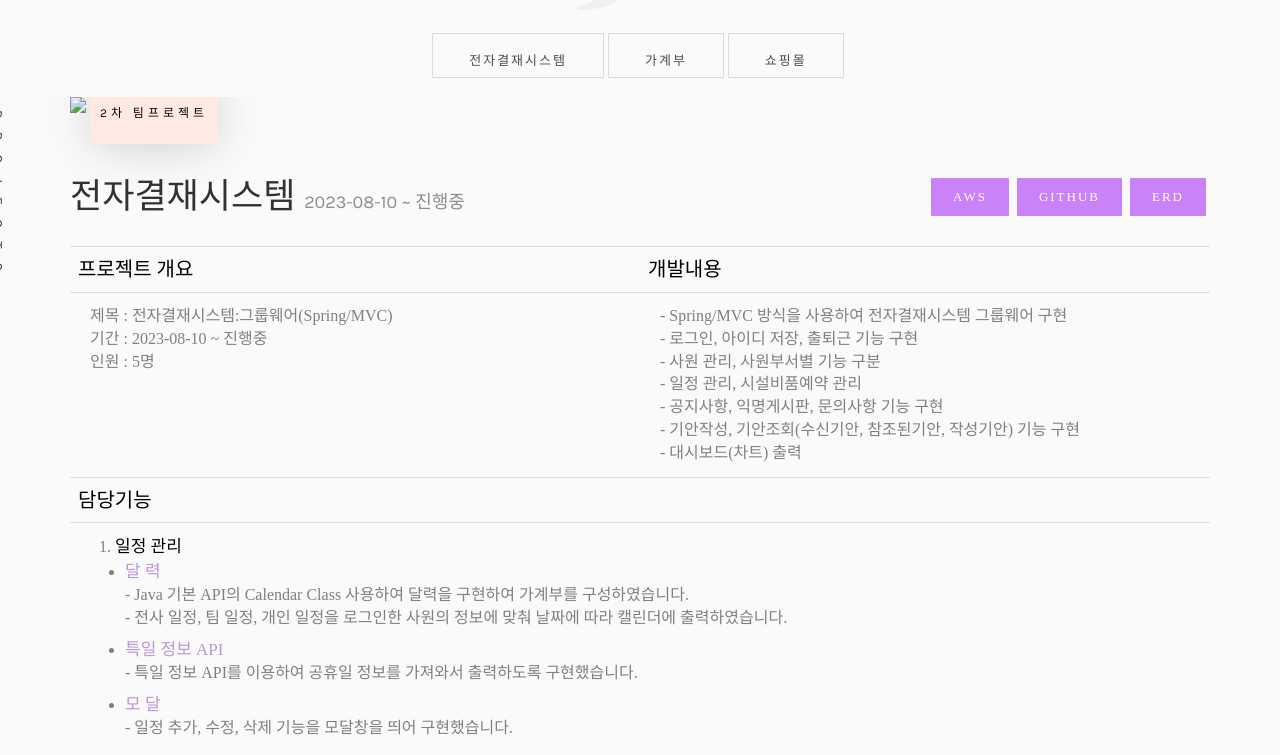
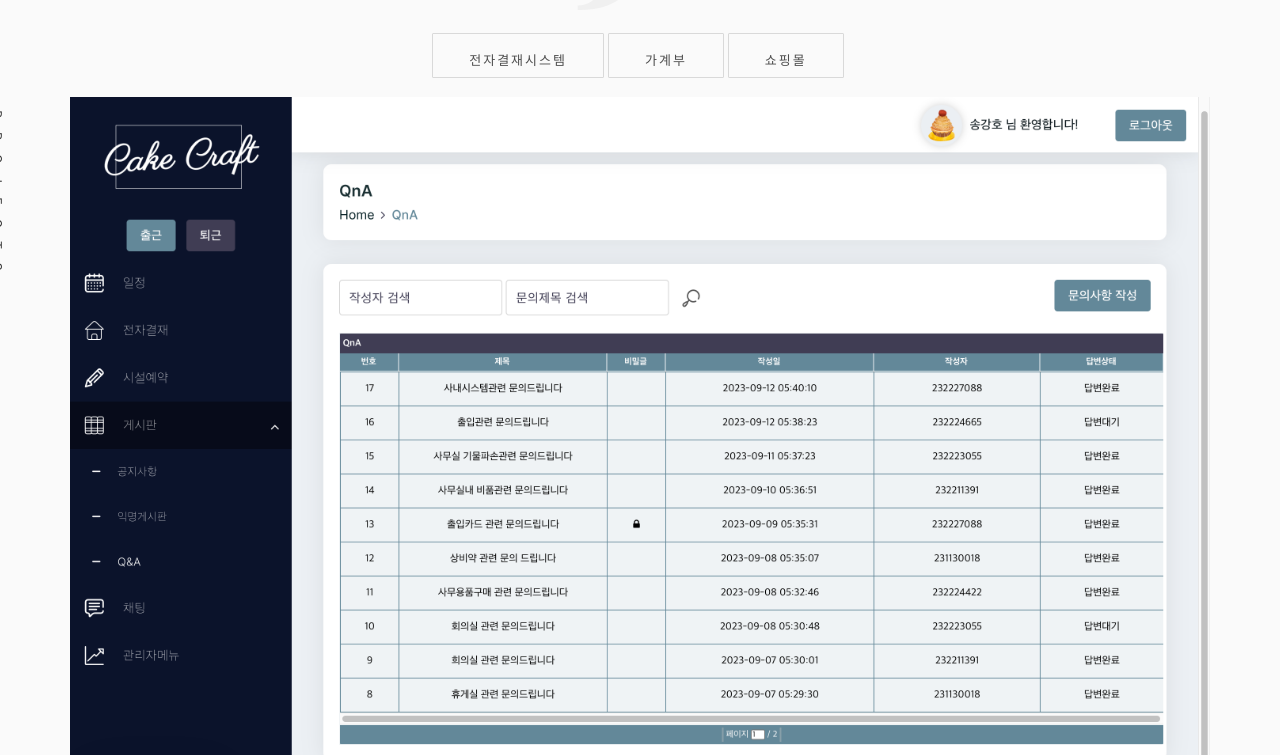
Before and after one commit to ueuye/ueuye.github.io, a plain HTML site: page index.html in a window 1280 px wide. Shown: the part 2786-3541 px from the top of the page. Drawn offline with nearby package versions, Linux system fonts and the light colour scheme; files whose address does not match are found by name; a web font is replaced by a local one.

Commit message:
파이널 프로젝트 배포주소, 이미지 수정

```diff
--- a/index.html
+++ b/index.html
@@ -199,7 +199,7 @@
 														구디아카데미
 														<span> 2023-04-05 ~ 2023-09-26</span>
 													</h3>
-													<h4>클라우드 활용 자바개발자 양성과정</h4>
+													<h4>자바웹프레임워크 개발자 양성과정</h4>
 													<p>
 														<br>
 														총 118일 / 900시간<br>
@@ -332,9 +332,9 @@
 						<!-- 전자결재시스템 -->
 						<div class="item">
 							<div class="col-md-12">
-								<div class="article" id="p3">
-									<a href="#" target="_blank" class="blog-img">
-										<img class="img-responsive" src="#">
+								<div class="article" id="p1">
+									<a href="http://43.202.102.1/cakecraft/login" target="_blank" class="blog-img">
+										<img class="img-responsive" src="images/cakecraft.png">
 										<div class="overlay"></div>
 										<div class="link">
 											<span class="read">Go to Project</span>
@@ -346,7 +346,7 @@
 												<span class="meta">2차 팀프로젝트</span>
 												<h3 style="font-size: 35px; font-family:'Pretendard-SemiBold';">
 													전자결재시스템
-													<span>2023-08-10 ~ 진행중</span>
+													<span>2023-08-10 ~ 2023-09-01</span>
 												</h3>
 											</div>
 											<div style="text-align: end;">
@@ -365,7 +365,7 @@
 												<tr>
 													<td>
 														제목 : 전자결재시스템:그룹웨어(Spring/MVC)<br>
-														기간 : 2023-08-10 ~ 진행중<br>
+														기간 : 2023-08-10 ~ 2023-09-01<br>
 														인원 : 5명<br>
 													</td>
 													<td>
```
Also changed, not shown: images/cakecraft.png (added), images/cakecraft_erd.png.
